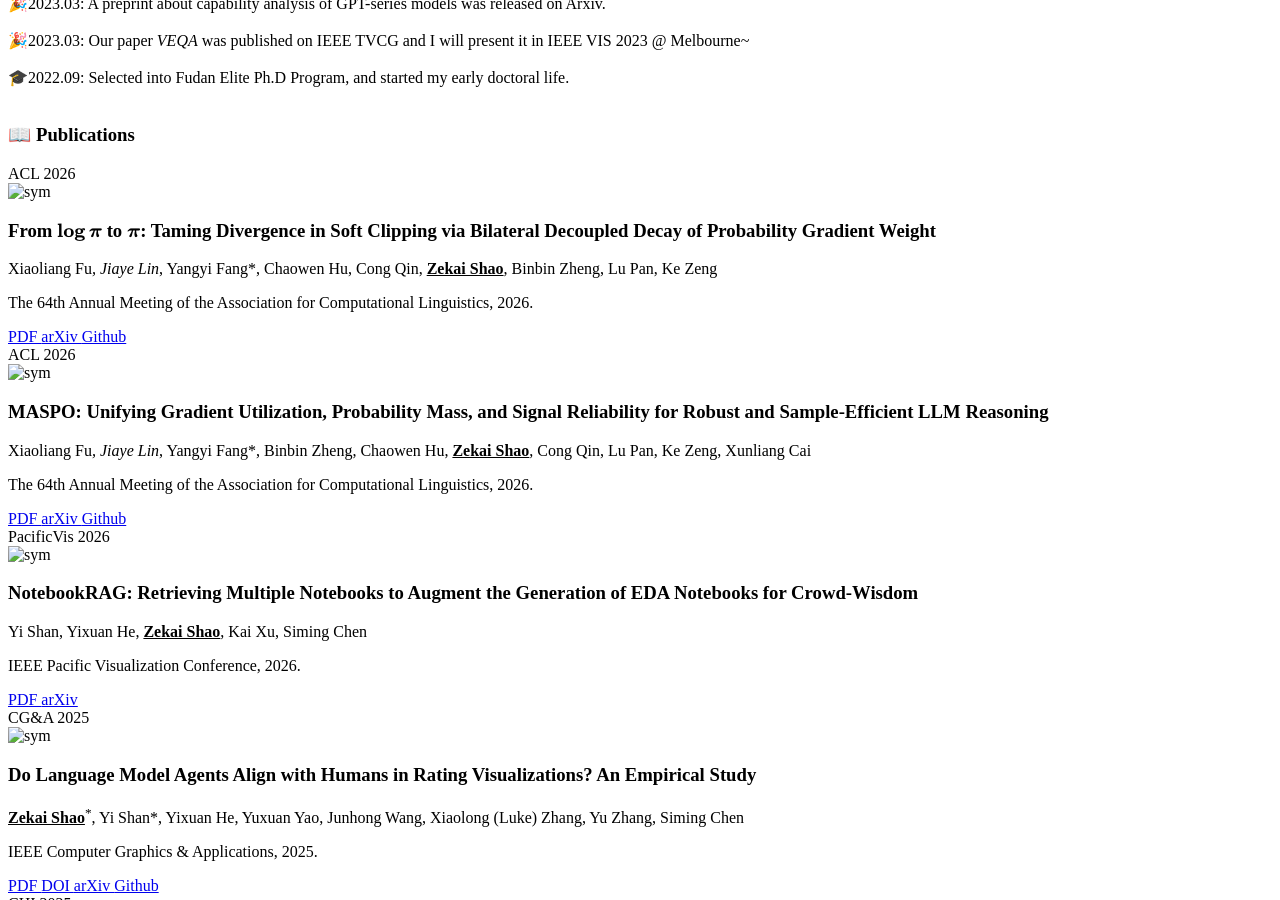
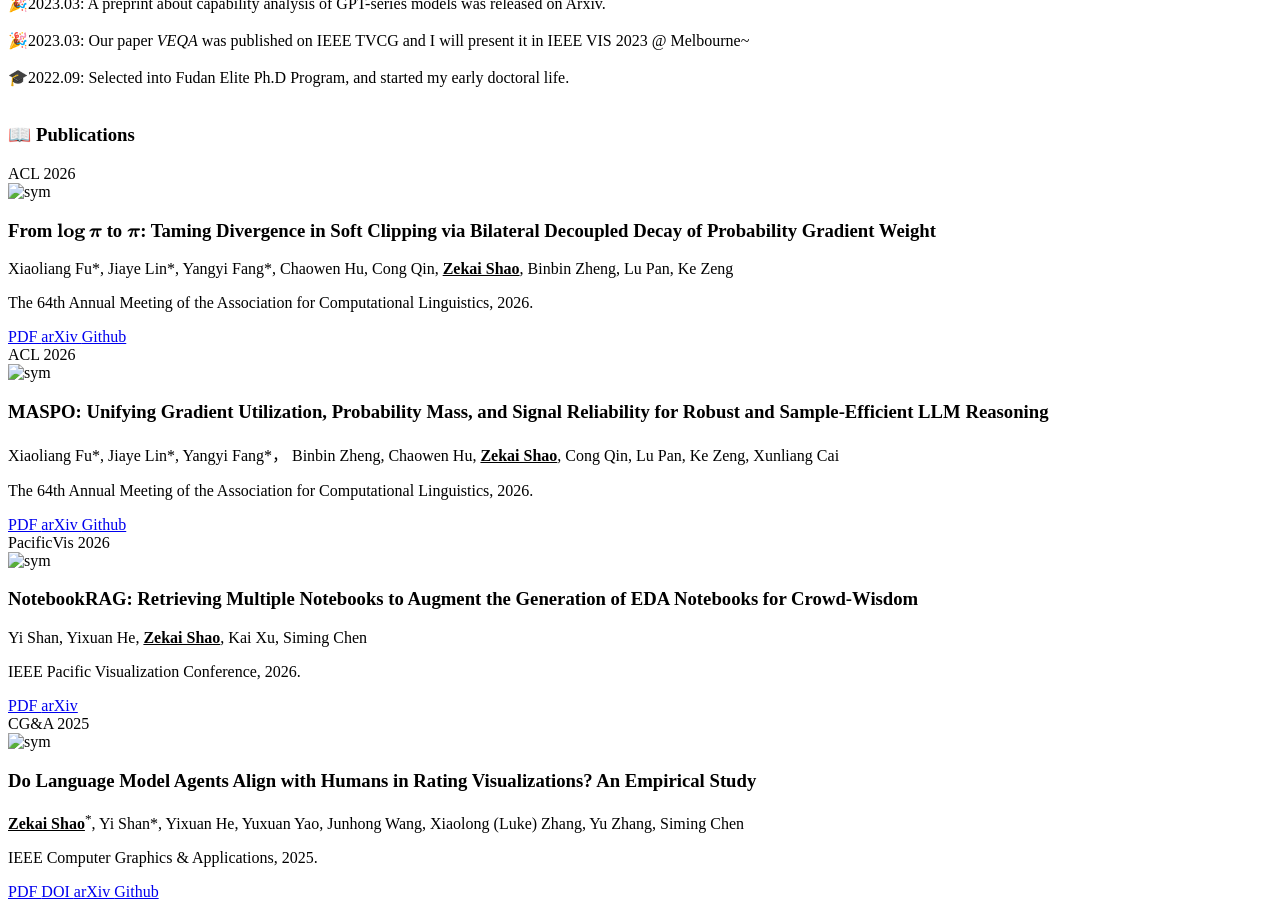
Before and after one commit to ZekaiShao25/ZekaiShao25.github.io, a Jekyll site: the page built from _pages/include/pub.md, in a window 1280 px wide and 900 px high, scrolled down 1199 px. Built offline with Jekyll 4.4.1, drawn with Linux system fonts in a browser that asks for light colours; our own code applies the rules of GitHub Pages for plain Markdown files; formulas are drawn with MathJax 3.

Commit message:
update typo on two acl papers

```diff
--- a/_pages/include/pub.md
+++ b/_pages/include/pub.md
@@ -5,7 +5,7 @@
 
 ### From $\boldsymbol{\log\pi}$ to $\boldsymbol{\pi}$: Taming Divergence in Soft Clipping via Bilateral Decoupled Decay of Probability Gradient Weight
 
-Xiaoliang Fu*, Jiaye Lin*, Yangyi Fang*, Chaowen Hu, Cong Qin, **<u>Zekai Shao</u>**, Binbin Zheng, Lu Pan, Ke Zeng
+Xiaoliang Fu\*, Jiaye Lin\*, Yangyi Fang\*, Chaowen Hu, Cong Qin, **<u>Zekai Shao</u>**, Binbin Zheng, Lu Pan, Ke Zeng
 
 The 64th Annual Meeting of the Association for Computational Linguistics, 2026.
 
@@ -32,7 +32,7 @@ The 64th Annual Meeting of the Association for Computational Linguistics, 2026.
 
 ### MASPO: Unifying Gradient Utilization, Probability Mass, and Signal Reliability for Robust and Sample-Efficient LLM Reasoning
 
-Xiaoliang Fu*, Jiaye Lin*, Yangyi Fang*, Binbin Zheng, Chaowen Hu, **<u>Zekai Shao</u>**, Cong Qin, Lu Pan, Ke Zeng, Xunliang Cai
+Xiaoliang Fu\*, Jiaye Lin\*, Yangyi Fang\*， Binbin Zheng, Chaowen Hu, **<u>Zekai Shao</u>**, Cong Qin, Lu Pan, Ke Zeng, Xunliang Cai
 
 The 64th Annual Meeting of the Association for Computational Linguistics, 2026.
 
```
